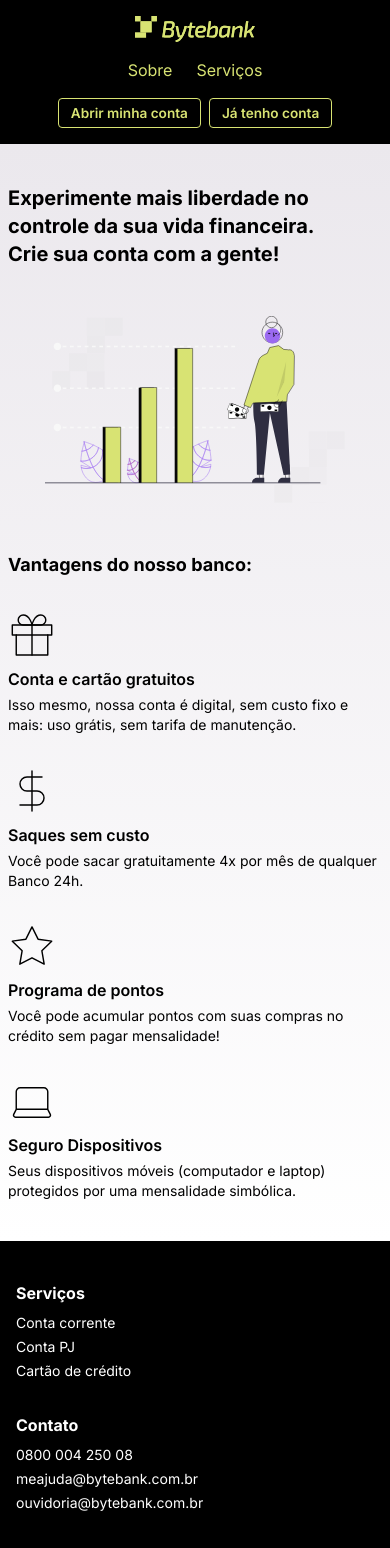
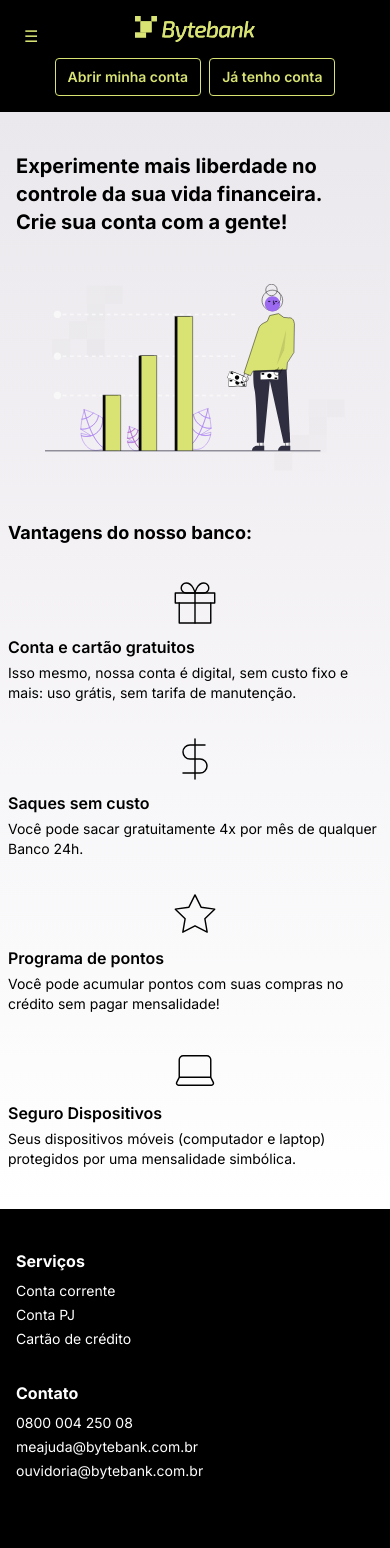
Before and after one commit to ViniBLK24/tech-challenge, a Next.js app: page / in a window 390 px wide. Shown: the top 1548 px of the page. Built offline with nearby package versions, Linux system fonts and the light colour scheme.

Commit message:
feat: add sidebar to mobile responsiveness

```diff
--- a/src/app/page.tsx
+++ b/src/app/page.tsx
@@ -1,29 +1,84 @@
+"use client";
+
 import Image from "next/image";
-import "./responsive.css"; // Importe seu CSS customizado
+import { useState } from "react";
+import { useRouter } from "next/navigation";
 
 export default function Home() {
+  const router = useRouter();
+  const [sidebarOpen, setSidebarOpen] = useState(false);
+
   return (
     <>
-      <header className="custom-header flex items-center justify-between px-4 md:px-8 py-4 bg-black">
+      {/* Botão de menu só no mobile */}
+      <button
+        className="md:hidden fixed top-4 left-4 z-50 bg-black text-pattern-green p-2 rounded cursor-pointer"
+        onClick={() => setSidebarOpen(true)}
+        aria-label="Abrir menu"
+      >
+        &#9776;
+      </button>
+
+      {/* Sidebar mobile */}
+      {sidebarOpen && (
+        <div className="fixed inset-0 bg-black bg-opacity-60 z-40 flex">
+          <nav className="bg-black w-64 h-full p-6 flex flex-col gap-6 shadow-lg">
+            <button
+              className="self-end text-pattern-green text-2xl hover:text-white cursor-pointer"
+              onClick={() => setSidebarOpen(false)}
+              aria-label="Fechar menu"
+            >
+              &times;
+            </button>
+            <a
+              href="#"
+              className="text-pattern-green text-lg font-semibold px-2 py-1 rounded w-fit hover:bg-pattern-green/20 hover:text-white transition"
+              onClick={() => setSidebarOpen(false)}
+            >
+              Sobre
+            </a>
+            <a
+              href="#"
+              className="text-pattern-green text-lg font-semibold px-2 py-1 rounded w-fit hover:bg-pattern-green/20 hover:text-white transition"
+              onClick={() => setSidebarOpen(false)}
+            >
+              Serviços
+            </a>
+          </nav>
+          {/* Clique fora fecha o menu */}
+          <div className="flex-1" onClick={() => setSidebarOpen(false)} />
+        </div>
+      )}
+
+      {/* Header */}
+      <header className="flex flex-col md:flex-row items-center justify-between px-4 md:px-8 py-4 bg-black gap-4 md:gap-0">
         <div className="flex items-center">
           <Image src="/logo-green.svg" alt="Bytebank" width={120} height={32} />
         </div>
-        <nav className="flex gap-6">
+        {/* Menu desktop */}
+        <nav className="hidden md:flex gap-6">
           <a href="#" className="text-pattern-green hover:text-white">Sobre</a>
           <a href="#" className="text-pattern-green hover:text-white">Serviços</a>
         </nav>
         <div className="flex gap-2 md:gap-4">
-          <button className="border border-pattern-green text-pattern-green px-3 py-2 md:px-4 md:py-2 rounded hover:bg-pattern-green hover:text-black font-semibold cursor-pointer text-sm md:text-base">
+          <button
+            className="border border-pattern-green text-pattern-green px-3 py-2 md:px-4 md:py-2 rounded hover:bg-pattern-green hover:text-black font-semibold cursor-pointer text-sm md:text-base"
+            onClick={() => router.push("/dashboard")}
+          >
             Abrir minha conta
           </button>
-          <button className="border border-pattern-green text-pattern-green px-3 py-2 md:px-4 md:py-2 rounded hover:bg-pattern-green hover:text-black font-semibold cursor-pointer text-sm md:text-base">
+          <button
+            className="border border-pattern-green text-pattern-green px-3 py-2 md:px-4 md:py-2 rounded hover:bg-pattern-green hover:text-black font-semibold cursor-pointer text-sm md:text-base"
+            onClick={() => router.push("/dashboard")}
+          >
             Já tenho conta
           </button>
         </div>
       </header>
 
-      <main className="custom-main flex flex-col items-center justify-center py-10 md:py-16 bg-gradient-to-b from-[#EBE8ED] to-[#FFFFFF] min-h-[60vh] w-full">
-        <div className="main-row w-full max-w-4xl flex flex-col md:flex-row items-center gap-8 px-2 md:px-0">
+      {/* Main */}
+      <main className="flex flex-col items-center justify-center py-10 md:py-16 bg-gradient-to-b from-[#EBE8ED] to-[#FFFFFF] min-h-[60vh] w-full">
+        <div className="w-full max-w-4xl flex flex-col md:flex-row items-center gap-8 px-4">
           <div className="flex-1 flex items-start w-full">
             <h1 className="text-xl md:text-2xl font-bold text-black mb-4 text-left w-full">
               Experimente mais liberdade no controle da sua vida financeira.<br />
@@ -40,13 +95,22 @@ export default function Home() {
             />
           </div>
         </div>
-        <section className="custom-vantagens w-full max-w-5xl mt-12 md:mt-16 px-2">
+        <section className="w-full max-w-5xl mt-12 md:mt-16 px-2">
           <h2 className="text-lg md:text-xl font-bold text-black text-left mb-8">
             Vantagens do nosso banco:
           </h2>
-          <div className="vantagens-grid grid grid-cols-1 sm:grid-cols-2 md:grid-cols-4 gap-8 text-left">
+          <div
+            className="
+              grid
+              grid-cols-1
+              sm:grid-cols-2
+              lg:grid-cols-4
+              gap-8
+              text-left
+            "
+          >
             <div>
-              <div className="flex justify-start mb-2">
+              <div className="flex justify-center md:justify-start mb-2">
                 <Image
                   src="/gift.svg"
                   alt="gift icon"
@@ -60,7 +124,7 @@ export default function Home() {
               </p>
             </div>
             <div>
-              <div className="flex justify-start mb-2">
+              <div className="flex justify-center md:justify-start mb-2">
                 <Image
                   src="/dollar-sign.svg"
                   alt="dollar icon"
@@ -74,7 +138,7 @@ export default function Home() {
               </p>
             </div>
             <div>
-              <div className="flex justify-start mb-2">
+              <div className="flex justify-center md:justify-start mb-2">
                 <Image
                   src="/star.svg"
                   alt="star icon"
@@ -88,7 +152,7 @@ export default function Home() {
               </p>
             </div>
             <div>
-              <div className="flex justify-start mb-2">
+              <div className="flex justify-center md:justify-start mb-2">
                 <Image
                   src="/laptop.svg"
                   alt="laptop icon"
@@ -105,8 +169,9 @@ export default function Home() {
         </section>
       </main>
 
-      <footer className="custom-footer w-full bg-black py-10 px-4">
-        <div className="footer-grid max-w-6xl mx-auto grid grid-cols-1 md:grid-cols-3 gap-8 text-white">
+      {/* Footer */}
+      <footer className="w-full bg-black py-10 px-4">
+        <div className="max-w-6xl mx-auto grid grid-cols-1 md:grid-cols-3 gap-8 text-white">
           {/* Serviços */}
           <div>
             <h4 className="font-bold mb-2">Serviços</h4>
--- a/src/app/responsive.css
+++ b/src/app/responsive.css
@@ -1,5 +1,3 @@
-
-
 /* Header: empilhar itens em mobile */
 .custom-header {
   flex-direction: column;
@@ -17,10 +15,12 @@
   grid-template-columns: 1fr;
 }
 
-@media (max-width: 767px) {
-  .custom-header button {
-    padding: 0.25rem 0.75rem;
-    font-size: 0.85rem;
+
+
+@media (min-width: 640px) and (max-width: 1023px) {
+  /* Vantagens: 2 colunas em tablets */
+  .custom-vantagens .vantagens-grid {
+    grid-template-columns: repeat(2, 1fr);
   }
 }
 
@@ -28,6 +28,14 @@
 .custom-footer .footer-grid {
   grid-template-columns: 1fr;
   text-align: left;
+}
+
+/* Botões menores em mobile */
+@media (max-width: 767px) {
+  .custom-header button {
+    padding: 0.25rem 0.75rem;
+    font-size: 0.85rem;
+  }
 }
 
 /* Tablet e acima */
@@ -40,14 +48,19 @@
     flex-direction: row;
     gap: 2rem;
   }
-
-
-  .custom-vantagens .vantagens-grid {
-    grid-template-columns: repeat(4, 1fr);
-
+  /* Alinhar ícones das vantagens à esquerda em tablet/desktop */
+  .custom-vantagens .vantagens-grid > div > .flex {
+    justify-content: flex-start;
   }
   .custom-footer .footer-grid {
     grid-template-columns: repeat(3, 1fr);
     text-align: left;
   }
 }
+
+/* Desktop: 4 colunas para vantagens */
+@media (min-width: 1024px) {
+  .custom-vantagens .vantagens-grid {
+    grid-template-columns: repeat(4, 1fr);
+  }
+}
```
